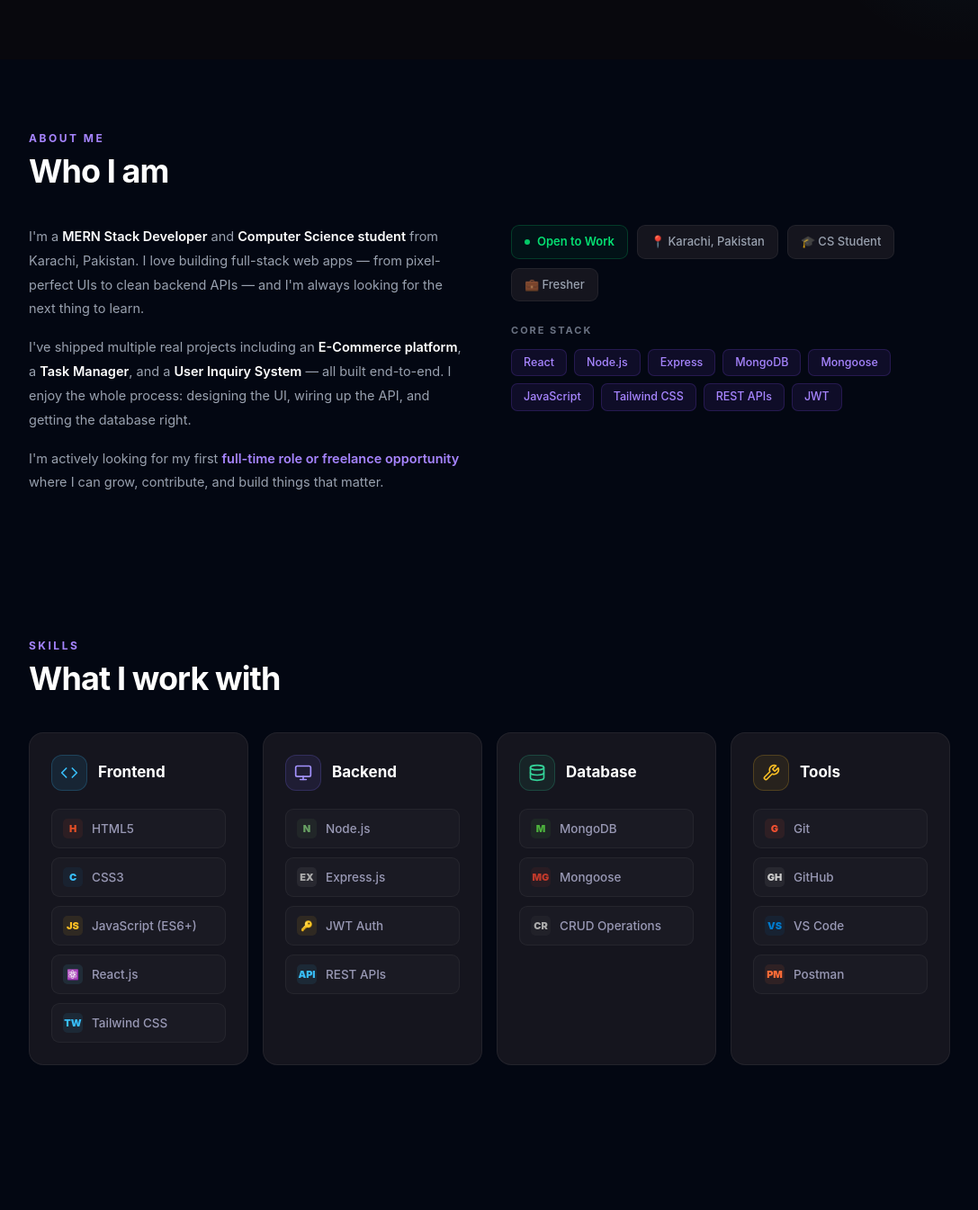
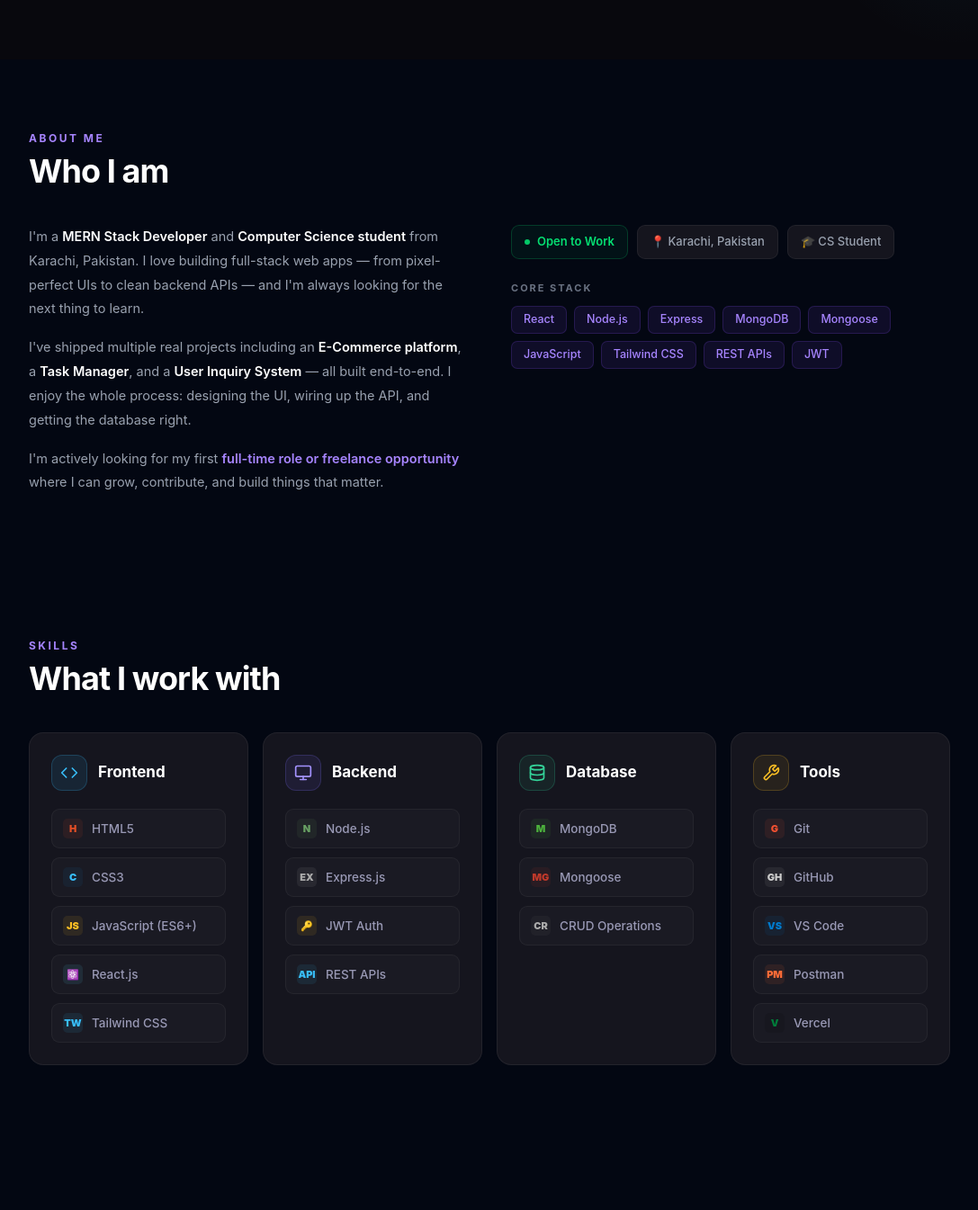
Before and after one commit to Rayan-Ahmed-developer/portfolio, a React app: page / in a window 1280 px wide. Shown: the part 734-2079 px from the top of the page at 90% size, without its empty margins (96-1183 px from the left). Built offline with nearby package versions, Linux system fonts and the light colour scheme; the HTML template or start-up script is replaced by a standard one.

Commit message:
add vercel skill

```diff
--- a/src/components/About.jsx
+++ b/src/components/About.jsx
@@ -49,9 +49,7 @@ const About = () => {
               <span className="flex items-center gap-2 text-gray-400 text-[13px] font-medium px-[14px] py-2 rounded-[9px] border border-white/[0.06] bg-[#15151e]">
                 🎓 CS Student
               </span>
-              <span className="flex items-center gap-2 text-gray-400 text-[13px] font-medium px-[14px] py-2 rounded-[9px] border border-white/[0.06] bg-[#15151e]">
-                💼 Fresher
-              </span>
+
             </div>
 
             {/* Skill tags */}
--- a/src/components/Skills.jsx
+++ b/src/components/Skills.jsx
@@ -61,6 +61,7 @@ const skillGroups = [
       { name: 'GitHub',  logo: 'GH', bg: '#ffffff10', color: '#cccccc' },
       { name: 'VS Code', logo: 'VS', bg: '#007acc18', color: '#007acc' },
       { name: 'Postman', logo: 'PM', bg: '#ff6c3718', color: '#ff6c37' },
+      { name: 'Vercel',  logo: 'V',  bg: '#00000018', color: '#007d3a' },
     ],
   },
 ]
```
